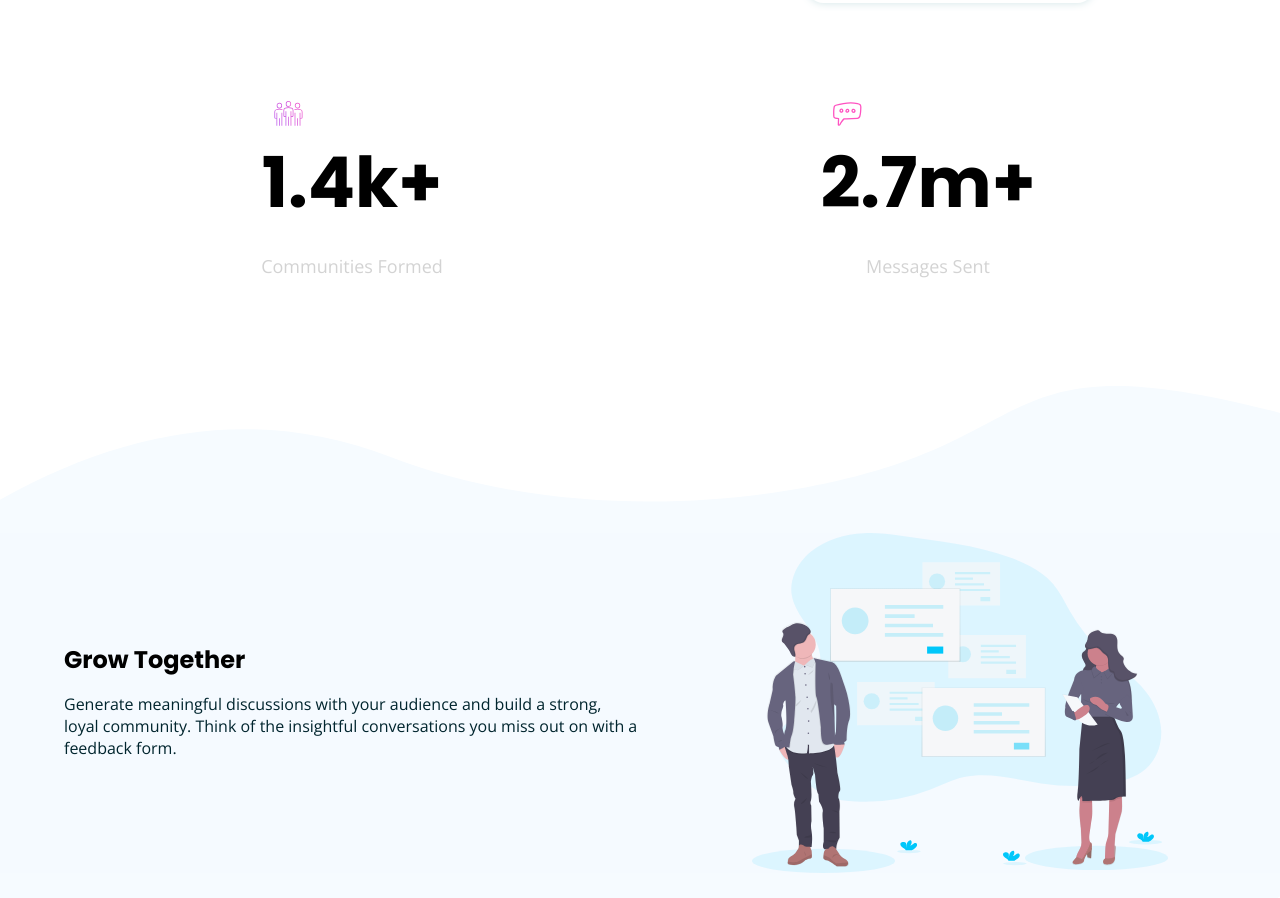
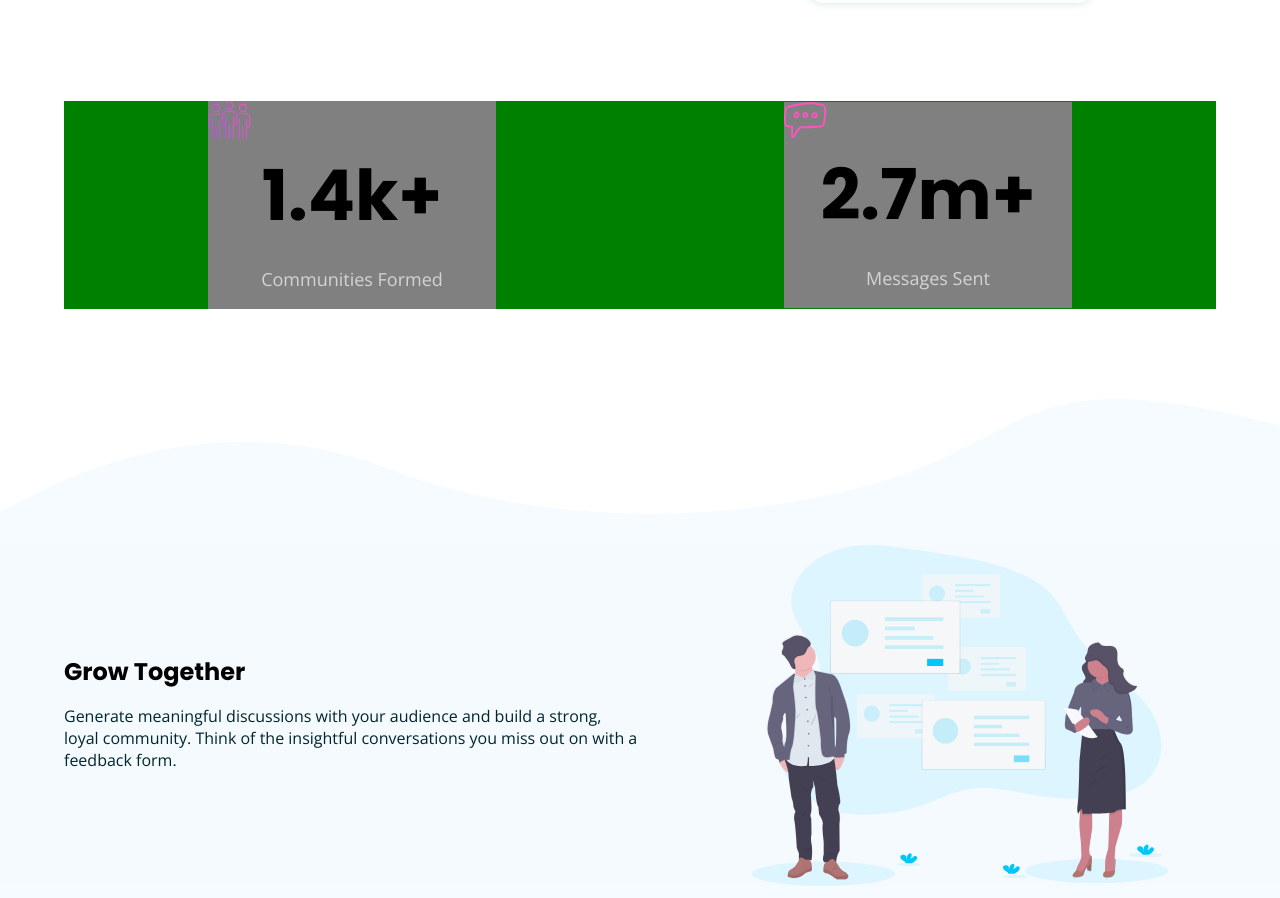
Before and after one commit to silashuereca/HuddleLandingPage, a plain HTML site: page index.html in a window 1280 px wide. Shown: the part 1206-2104 px from the top of the page. Drawn offline with nearby package versions, Linux system fonts and the light colour scheme.

Commit message:
add css to file

```diff
--- a/index.html
+++ b/index.html
@@ -47,15 +47,18 @@
     <div id="grid-container">
       <div class="communities-container icon-container">
         <div class="icon">
-          <img class="people-icon" src="huddle-landing-page-251784-master/images/icon-communities.svg" alt="cummunities icon" />
-        <h1>1.4k+</h1>
-        <p>Communities Formed</p>
+            <div class="icon-img-container">
+              <img class="people-icon" src="huddle-landing-page-251784-master/images/icon-communities.svg" alt="cummunities icon" />
+            </div>
+            <div class="icon-heading-container"></div>
+              <h1>1.4k+</h1>
+              <p>Communities Formed</p>
         </div>
       </div>
       <div class="messages-container icon-container">
         <div class="icon">
-          <img src="huddle-landing-page-251784-master/images/icon-messages.svg" alt="messages icon"/>
-        <h1>2.7m+</h1>
+            <img src="huddle-landing-page-251784-master/images/icon-messages.svg" alt="messages icon"/>
+            <h1>2.7m+</h1>
         <p>Messages Sent</p>
         </div>
       </div>
--- a/main.css
+++ b/main.css
@@ -111,23 +111,17 @@ img {
     margin-top: 90px;
     display: grid;
     grid-template-columns: 1fr 1fr;
+    background-color: green;
 }
 
 #grid-container img {
-    width: 10%;
+    width: 15%;
 }
 
 .icon-container {
     width: 50%;
     margin: auto;
-}
-
-.icon-container .people-icon {
-    margin-left: 23%;
-}
-
-.icon-container img {
-    margin-left: 17%;
+    background-color: gray;
 }
 
 .icon-container h1 {
```
